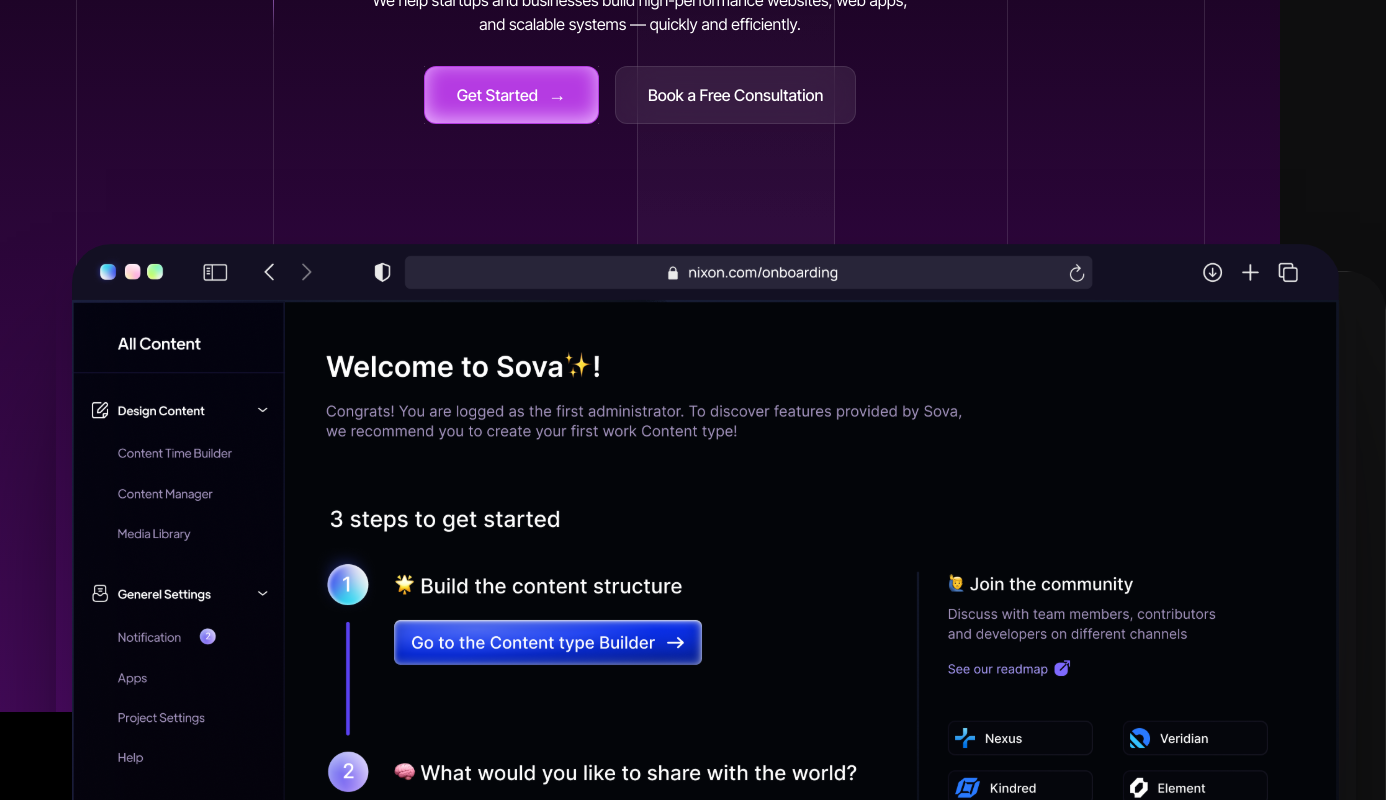
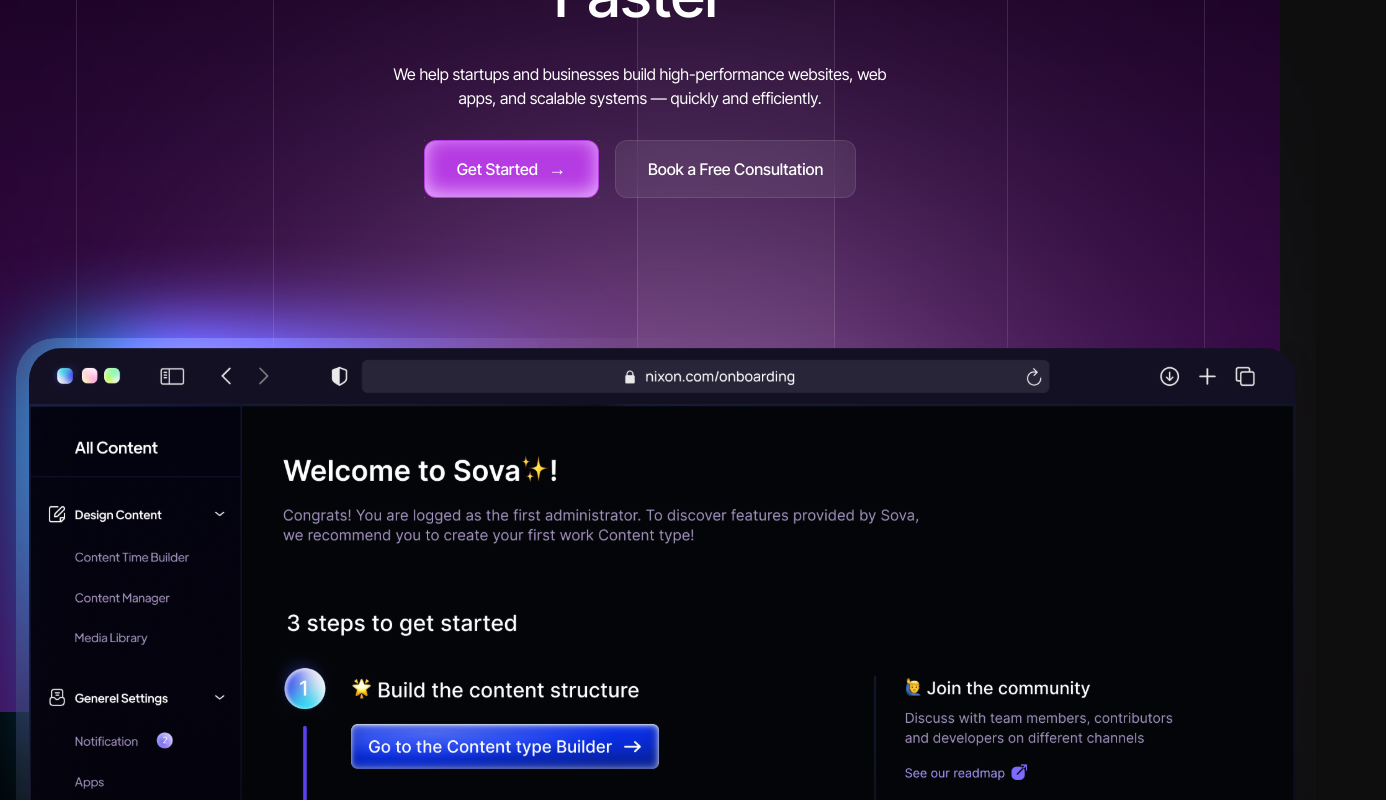
Before and after one commit to ads-fixter-FSD/devfixter, a Next.js app: page / in a window 1280 px wide. Shown: the part 500-1300 px from the top of the page, 1386 px wide, since content can reach past the window. Built offline with nearby package versions, Linux system fonts and the light colour scheme.

Commit message:
hero section add mutamuti korchi r pari na pore dekha lagle dekbo

```diff
--- /dev/null
+++ b/mosaraf.tsx
@@ -0,0 +1,196 @@
+import Image from "next/image";
+import Badge from "../shared/Badge";
+const BANNER_IMAGE = "/images/banner.svg";
+
+export default function Banner() {
+  return (
+    <div>
+      <div className="flex w-full justify-center px-3 sm:px-4 hero-banner-bg h-[1132px]">
+        <div className=" relative mx-auto w-full  pb-16 lg:pb-[380px] max-w-[1350px]">
+          {/* Six lines */}
+          <div
+            className="hero-vline-oneline top-0 h-[1132px] left-[60px]"
+            aria-hidden
+          />
+          <div
+            className="hero-vline-oneline hero-vline-oneline-delay-1 h-[1132px] left-[16%] lg:left-[257px]"
+            aria-hidden
+          />
+          <div
+            className="hero-vline-oneline hero-vline-oneline-delay-2 h-[1132px] left-[72%] lg:left-[calc(100%-257px)]"
+            aria-hidden
+          />
+          <div
+            className="hero-vline-oneline hero-vline-oneline-delay-3 h-[1132px] left-[88%] lg:left-[calc(100%-60px)]"
+            aria-hidden
+          />
+
+          <div
+            className="pointer-events-none absolute left-1/2  z-[2] h-[1132px] w-[min(28vw,198px)] -translate-x-1/2 border-x border-[#FFFFFF1F] lg:left-[621px]  lg:w-[198px] lg:translate-x-0"
+            style={{
+              background:
+                "linear-gradient(360deg, rgba(255, 255, 255, 0.04) 33.01%, rgba(255, 255, 255, 0) 84.98%)",
+            }}
+            aria-hidden
+          >
+            <div className="hero-vline-sheen-middle absolute inset-0 overflow-hidden" />
+          </div>
+
+          {/* Glows: isolated stack only */}
+
+          <div
+            className=" absolute left-0 right-0 top-0 z-0 mx-auto h-[1132px] w-full lg:block"
+            style={{ isolation: "isolate" }}
+            aria-hidden
+          >
+            <div className="absolute left-[70px] top-[691px] h-[775px] w-[1300px] rounded-[39px] overflow-hidden">
+              <div
+                className="absolute inset-0"
+                style={{
+                  background:
+                    "linear-gradient(315.92deg, rgba(0, 42, 255, 0) 65.92%, #00AEFF 91.67%)",
+                  filter: "blur(40px)",
+
+                  mixBlendMode: "screen",
+                }}
+              />
+
+              <div
+                className="absolute inset-0"
+                style={{
+                  background:
+                    "linear-gradient(120.81deg, #8D1DB6 3.22%, rgba(255, 255, 255, 0) 38.58%)",
+                  mixBlendMode: "plus-lighter",
+                }}
+              />
+
+              <div
+                className="absolute inset-0"
+                style={{
+                  background:
+                    "linear-gradient(315.92deg, rgba(0, 42, 255, 0) 75.92%, #FFFFFF 95.67%)",
+                  opacity: "0.4",
+                  zIndex: 10,
+                }}
+              />
+
+              <div
+                className="absolute left-[35%] top-[10%] h-[451px] w-[451px] rounded-full"
+                style={{
+                  background: "#E1B0F1",
+                  filter: "blur(180px)",
+                  opacity: "0.45",
+                }}
+              />
+
+              <div
+                className="absolute inset-0"
+                style={{
+                  backdropFilter: "blur(74px)",
+                  WebkitBackdropFilter: "blur(74px)",
+                  background: "rgba(255, 255, 255, 0.02)",
+                  border: "1px solid rgba(255, 255, 255, 0.1)",
+                }}
+              />
+            </div>
+          </div>
+
+          {/* Copy — above glows */}
+          <div className="relative z-20 mx-auto flex w-full max-w-[1300px] flex-col items-center pt-[clamp(72px,14vw,218px)]">
+            <div className="max-w-[606px] flex flex-col items-center gap-[30px] text-center">
+              <Badge>For Big team and startup</Badge>
+
+              <div className="title-xl ">
+                Build, Launch &amp; Scale Your Product Faster
+              </div>
+
+              <p className="text-base px-6">
+                We help startups and businesses build high-performance websites,
+                web apps, and scalable systems — quickly and efficiently.
+              </p>
+              <div className="flex flex-wrap items-center justify-center gap-4">
+                <button
+                  type="button"
+                  className="btn-primary-custom px-8 py-4 text-base"
+                >
+                  Get Started
+                  <span aria-hidden className="text-lg leading-none">
+                    →
+                  </span>
+                </button>
+                <button
+                  type="button"
+                  className="btn-glass-custom border border-white/10 px-8 py-4 text-base"
+                >
+                  Book a Free Consultation
+                </button>
+              </div>
+            </div>
+
+            {/* Image Container */}
+            {/* Image Container */}
+<div className="relative  mx-auto  w-full ">
+  <div className="relative">
+    <div
+      className="relative mx-auto flex w-full  border justify-center lg:absolute lg:mx-0 lg:block lg:w-[1268px] lg:max-w-[1300px]"
+      style={{ left: "40px", top: "120px" }}
+    >
+      <div className="relative mx-auto w-full max-w-[1268px]">
+
+        {/* 1. Background Glow (ইমেজের পেছনে বড় সফট আলো) */}
+        <div className="absolute -left-20 -top-20 -z-10  opacity-50 pointer-events-none">
+          <div
+            className="absolute inset-0 blur-[120px] rounded-full"
+            style={{
+              background: "radial-gradient(circle at center, rgba(0, 174, 255, 0.4) 0%, rgba(141, 29, 182, 0.2) 40%, transparent 70%)"
+            }}
+          />
+        </div>
+
+        {/* 2. Main Image Wrapper with Light Effect */}
+        <div className="relative overflow-hidden rounded-[24px] sm:rounded-[32px] lg:rounded-[39px]">
+
+          {/* Top-Left 'Light Hit' (যে আলোটা ইমেজের ওপর পড়ছে) */}
+          <div
+            className="absolute inset-0 z-20 pointer-events-none"
+            style={{
+              // এটি ইমেজের ভেতর দিকে একটি সফট গ্লো তৈরি করবে যা ডানে ও নিচে মিলিয়ে যাবে
+              background: `
+                linear-gradient(135deg,
+                  rgba(0, 174, 255, 0.5) 0%,
+                  rgba(255, 255, 255, 0.2) 10%,
+                  rgba(141, 29, 182, 0.1) 25%,
+                  transparent 50%
+                )
+              `,
+              // ইনসেট শ্যাডো দিয়ে ধারের লাইট স্ট্রোকটা তৈরি করা হয়েছে (বর্ডার ছাড়া)
+              boxShadow: "inset 2px 2px 20px rgba(0, 174, 255, 0.3), inset 1px 1px 2px rgba(255, 255, 255, 0.8)"
+            }}
+          />
+
+          <Image
+            src={BANNER_IMAGE}
+            width={1268}
+            height={775}
+            alt="Product dashboard preview"
+            className="relative z-10 w-full h-auto object-cover"
+            priority
+            unoptimized
+          />
+        </div>
+
+        {/* 3. Deep Bottom Shadow (ইমেজটিকে ভাসিয়ে রাখার জন্য) */}
+        <div
+          className="absolute -bottom-10 left-1/2 -translate-x-1/2 w-[80%] h-20 -z-10 opacity-70 blur-[80px]"
+          style={{ background: "rgba(0,0,0,0.9)" }}
+        />
+      </div>
+    </div>
+  </div>
+</div>
+          </div>
+        </div>
+      </div>
+    </div>
+  );
+}
--- a/src/components/home/Banner.tsx
+++ b/src/components/home/Banner.tsx
@@ -1,108 +1,37 @@
 import Image from "next/image";
 import Badge from "../shared/Badge";
 
-/** `public/images/banner.svg` — mockup (1268×775) */
 const BANNER_IMAGE = "/images/banner.svg";
 
 export default function Banner() {
   return (
-    <div className="h-[1476px]">
-      <div className="flex w-full justify-center px-3 sm:px-4 hero-banner-bg h-[1132px]">
-        <div className=" relative mx-auto w-full  pb-16 lg:pb-[380px] max-w-[1350px]">
-          {/* Six lines */}
+    <div className="h-auto lg:h-[1476px]">
+      <div className="flex w-full justify-center px-3 sm:px-4 hero-banner-bg h-auto lg:h-[1132px]">
+        <div className="relative mx-auto w-full pb-16 lg:pb-[380px] max-w-[1440px]">
+
+          {/* === VERTICAL LINES (desktop only) === */}
+          <div className="hidden lg:block hero-vline-oneline top-0 h-[1132px] left-[60px]" aria-hidden />
+          <div className="hidden lg:block hero-vline-oneline hero-vline-oneline-delay-1 h-[1132px] left-[16%] lg:left-[257px]" aria-hidden />
+          <div className="hidden lg:block hero-vline-oneline hero-vline-oneline-delay-2 h-[1132px] left-[72%] lg:left-[calc(100%-257px)]" aria-hidden />
+          <div className="hidden lg:block hero-vline-oneline hero-vline-oneline-delay-3 h-[1132px] left-[88%] lg:left-[calc(100%-60px)]" aria-hidden />
+
+          {/* Center sheen line (desktop only) */}
           <div
-            className="hero-vline-oneline top-0 h-[1132px] left-[60px]"
-            aria-hidden
-          />
-          <div
-            className="hero-vline-oneline hero-vline-oneline-delay-1 h-[1132px] left-[16%] lg:left-[257px]"
-            aria-hidden
-          />
-          <div
-            className="hero-vline-oneline hero-vline-oneline-delay-2 h-[1132px] left-[72%] lg:left-[calc(100%-257px)]"
-            aria-hidden
-          />
-          <div
-            className="hero-vline-oneline hero-vline-oneline-delay-3 h-[1132px] left-[88%] lg:left-[calc(100%-60px)]"
-            aria-hidden
-          />
-
-          <div
-            className="pointer-events-none absolute left-1/2  z-[2] h-[1132px] w-[min(28vw,198px)] -translate-x-1/2 border-x border-[#FFFFFF1F] lg:left-[621px]  lg:w-[198px] lg:translate-x-0"
+            className="hidden lg:block pointer-events-none absolute z-[2] h-[1132px] w-[198px] border-x border-[#FFFFFF1F] lg:left-[621px]"
             style={{
-              background:
-                "linear-gradient(360deg, rgba(255, 255, 255, 0.04) 33.01%, rgba(255, 255, 255, 0) 84.98%)",
+              background: "linear-gradient(360deg, rgba(255, 255, 255, 0.04) 33.01%, rgba(255, 255, 255, 0) 84.98%)",
             }}
             aria-hidden
           >
             <div className="hero-vline-sheen-middle absolute inset-0 overflow-hidden" />
           </div>
 
-          {/* Glows: isolated stack only */}
-
-          <div
-            className=" absolute left-0 right-0 top-0 z-0 mx-auto h-[1132px] w-full lg:block"
-            style={{ isolation: "isolate" }}
-            aria-hidden
-          >
-            <div className="absolute left-[70px] top-[691px] h-[775px] w-[1300px] rounded-[39px] overflow-hidden">
-              <div
-                className="absolute inset-0"
-                style={{
-                  background:
-                    "linear-gradient(315.92deg, rgba(0, 42, 255, 0) 65.92%, #00AEFF 91.67%)",
-                  filter: "blur(40px)",
-
-                  mixBlendMode: "screen",
-                }}
-              />
-
-              <div
-                className="absolute inset-0"
-                style={{
-                  background:
-                    "linear-gradient(120.81deg, #8D1DB6 3.22%, rgba(255, 255, 255, 0) 38.58%)",
-                  mixBlendMode: "plus-lighter",
-                }}
-              />
-
-              <div
-                className="absolute inset-0"
-                style={{
-                  background:
-                    "linear-gradient(315.92deg, rgba(0, 42, 255, 0) 75.92%, #FFFFFF 95.67%)",
-                  opacity: "0.4",
-                  zIndex: 10,
-                }}
-              />
-
-              <div
-                className="absolute left-[35%] top-[10%] h-[451px] w-[451px] rounded-full"
-                style={{
-                  background: "#E1B0F1",
-                  filter: "blur(180px)",
-                  opacity: "0.45",
-                }}
-              />
-
-              <div
-                className="absolute inset-0"
-                style={{
-                  backdropFilter: "blur(74px)",
-                  WebkitBackdropFilter: "blur(74px)",
-                  background: "rgba(255, 255, 255, 0.02)",
-                  border: "1px solid rgba(255, 255, 255, 0.1)",
-                }}
-              />
-            </div>
-          </div>
-
-          {/* Copy — above glows */}
-          <div className="relative z-20 mx-auto flex w-full max-w-[1300px] flex-col items-center pt-[clamp(72px,14vw,218px)]">
-            <div className="max-w-[606px] flex flex-col items-center gap-[30px] text-center">
+          {/* === HEADING & BUTTONS === */}
+          <div className="relative z-20 mx-auto flex w-full max-w-[1300px] flex-col items-center pt-[clamp(72px,14vw,218px)] pb-16 lg:pb-0">
+            <div className="max-w-[556px] flex flex-col items-center gap-[30px] text-center">
               <Badge>For Big team and startup</Badge>
 
-              <div className="title-xl ">
+              <div className="title-xl">
                 Build, Launch &amp; Scale Your Product Faster
               </div>
 
@@ -110,67 +39,146 @@
                 We help startups and businesses build high-performance websites,
                 web apps, and scalable systems — quickly and efficiently.
               </p>
+
               <div className="flex flex-wrap items-center justify-center gap-4">
-                <button
-                  type="button"
-                  className="btn-primary-custom px-8 py-4 text-base"
-                >
+                <button type="button" className="btn-primary-custom px-8 py-4 text-base">
                   Get Started
-                  <span aria-hidden className="text-lg leading-none">
-                    →
-                  </span>
+                  <span aria-hidden className="text-lg leading-none">→</span>
                 </button>
-                <button
-                  type="button"
-                  className="btn-glass-custom border border-white/10 px-8 py-4 text-base"
-                >
+                <button type="button" className="btn-glass-custom border border-white/10 px-8 py-4 text-base">
                   Book a Free Consultation
                 </button>
               </div>
             </div>
+          </div>
 
-            {/* Image Container */}
-            <div className="relative z-30 mx-auto w-full max-w-[1440px] px-4 sm:px-6 lg:px-0">
-              <div className="relative min-h-[1px] lg:min-h-[775px]">
+          {/* === IMAGE + GLOW SECTION ===
+              mobile (< md)  : hidden
+              tablet (md)    : visible, image scaled down ~78%
+              desktop (lg+)  : full Figma size, absolute positioned
+          */}
+          <div className="hidden md:block relative mx-auto w-full">
             <div
-                  className="relative mx-auto flex w-full max-w-[min(1300px,calc(100%-32px))] justify-center lg:absolute lg:mx-0 lg:block lg:w-[1300px] lg:max-w-[1300px]"
+              className="relative mx-auto w-full flex justify-center lg:absolute lg:mx-0"
+              style={{ top: "120px", left: "0px" }}
+            >
+              {/* Outer bound — Figma Dashboard: 1300×805 */}
+              <div
+                className="relative w-full max-w-[1300px]"
+                style={{ height: "805px" }}
+              >
+
+                {/* ── GLOW 1: Ellipse 3 — #E1B0F1 purple center glow ── */}
+                <div
+                  className="absolute pointer-events-none"
                   style={{
-                    left: "40px",
-                    top: "120px",
-                  }}
-                >
-                  <div
-                    className="pointer-events-none absolute inset-0 -z-10 rounded-[39px]"
-                    style={{
-                      boxShadow: "0 100px 150px -50px rgba(0, 0, 0, 0.8)", // শ্যাডো বাড়াতে কমাতে চাইলে এখানে করুন
+                    width: "451px",
+                    height: "451px",
+                    top: "0px",
+                    left: "426px",
+                    borderRadius: "34px",
+                    background: "#E1B0F1",
+                    filter: "blur(200px)",
+                    opacity: 1,
+                    zIndex: 1,
                   }}
                   aria-hidden
                 />
 
+                {/* ── GLOW 2: Rectangle 1 — blue top-left sweep ── */}
                 <div
-                    className="pointer-events-none absolute inset-0 -z-10 rounded-[32px] opacity-90 lg:hidden"
+                  className="absolute pointer-events-none"
                   style={{
-                      background:
-                        "linear-gradient(315.92deg, rgba(0, 42, 255, 0) 60%, rgba(0, 174, 255, 0.35) 92%)",
-                      filter: "blur(36px)",
+                    width: "1027px",
+                    height: "612px",
+                    top: "25px",
+                    left: "20px",
+                    borderRadius: "34px",
+                    background: "linear-gradient(315.92deg, rgba(0, 42, 255, 0) 65.92%, #00AEFF 91.67%)",
+                    filter: "blur(44px)",
+                    zIndex: 2,
                   }}
                   aria-hidden
                 />
 
+                {/* ── GLOW 3: Rectangle 2 — white gradient, wide soft glow ── */}
+                <div
+                  className="absolute pointer-events-none"
+                  style={{
+                    width: "1300px",
+                    height: "775px",
+                    top: "20px",
+                    left: "0px",
+                    borderRadius: "39px",
+                    background: "linear-gradient(315.92deg, rgba(0, 42, 255, 0) 65.92%, rgba(255, 255, 255, 0.12) 91.67%)",
+                    backdropFilter: "blur(74px)",
+                    WebkitBackdropFilter: "blur(74px)",
+                    maskImage: "linear-gradient(to right, rgba(0,0,0,1) 50%, rgba(0,0,0,0) 100%)",
+                    WebkitMaskImage: "linear-gradient(to right, rgba(0,0,0,1) 40%, rgba(0,0,0,0) 100%)",
+                    zIndex: 3,
+                  }}
+                  aria-hidden
+                />
+
+                {/* ── GLOW 4: Rectangle 3 — purple, mix-blend-mode plus-lighter ── */}
+                <div
+                  className="absolute pointer-events-none"
+                  style={{
+                    width: "1027px",
+                    height: "612px",
+                    top: "10px",
+                    left: "100px",
+                    borderRadius: "34px",
+                    background: "linear-gradient(120.81deg, #8D1DB6 3.22%, rgba(255, 255, 255, 0) 38.58%)",
+                    filter: "blur(44px)",
+                    mixBlendMode: "plus-lighter",
+                    zIndex: 4,
+                  }}
+                  aria-hidden
+                />
+
+                {/* ── MAIN IMAGE — Figma Group: 1268×775, top:30, left:13 ── */}
+                <div
+                  className="absolute overflow-hidden"
+                  style={{
+                    top: "30px",
+                    left: "13px",
+                    width: "1268px",
+                    height: "775px",
+                    borderRadius: "16px",
+                    zIndex: 5,
+                  }}
+                >
                   <Image
                     src={BANNER_IMAGE}
                     width={1268}
                     height={775}
                     alt="Product dashboard preview"
-                    className="relative z-30 mx-auto h-auto w-full max-w-[1268px] rounded-[24px] shadow-2xl sm:rounded-[32px] lg:rounded-[39px]"
-                    sizes="(max-width: 1024px) 100vw, 1300px"
+                    className="w-full h-full object-cover object-top"
                     priority
-                    unoptimized
                   />
+                </div>
+
+                {/* ── BOTTOM SHADOW ── */}
+                <div
+                  className="absolute pointer-events-none"
+                  style={{
+                    bottom: "-24px",
+                    left: "50%",
+                    transform: "translateX(-50%)",
+                    width: "90%",
+                    height: "48px",
+                    zIndex: 0,
+                    opacity: 0.6,
+                    background: "radial-gradient(ellipse at center, rgba(0,0,0,0.8) 0%, transparent 70%)",
+                  }}
+                  aria-hidden
+                />
+
               </div>
             </div>
           </div>
-          </div>
+
         </div>
       </div>
     </div>
```
Lines whose indentation alone changed are shown as unchanged.
